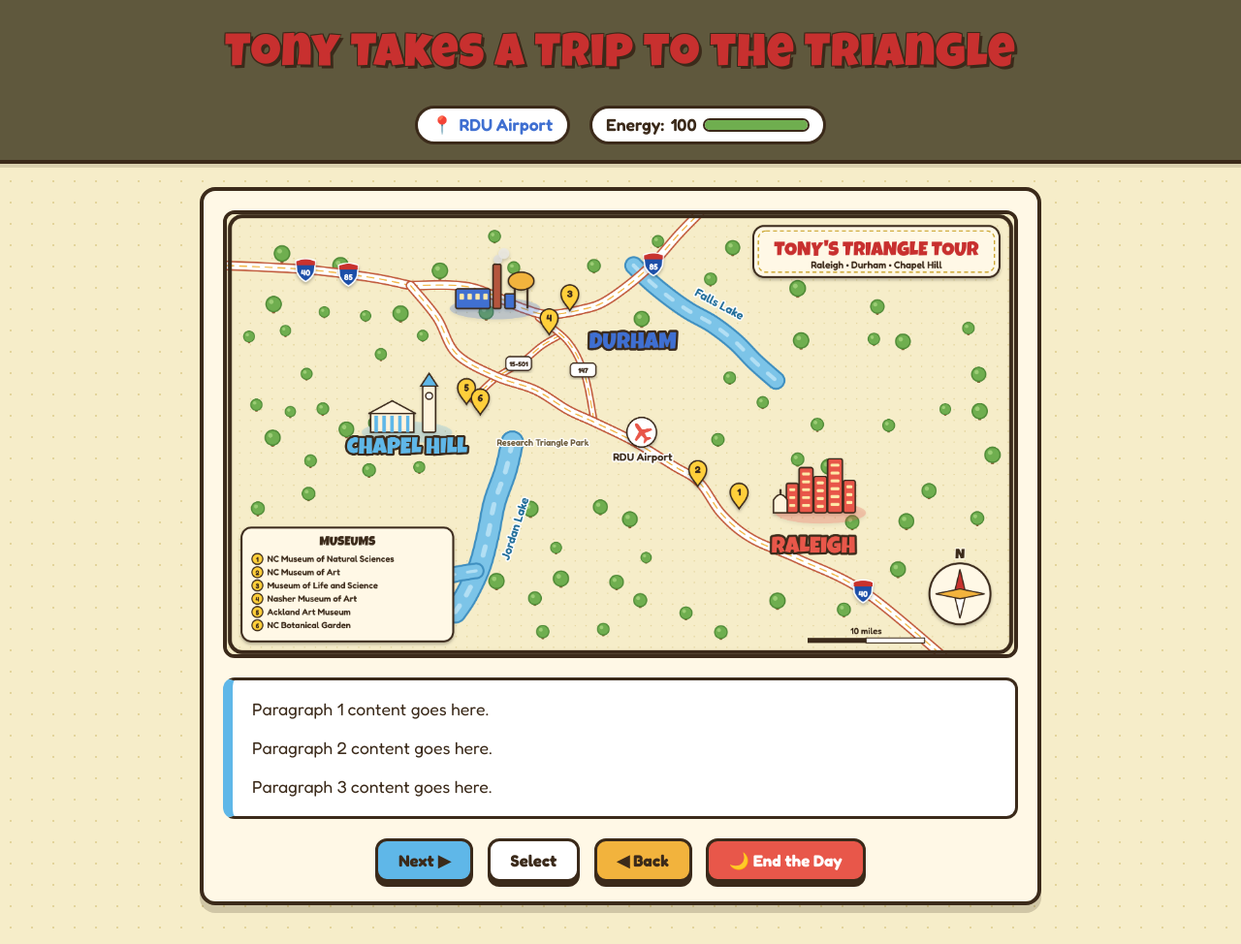
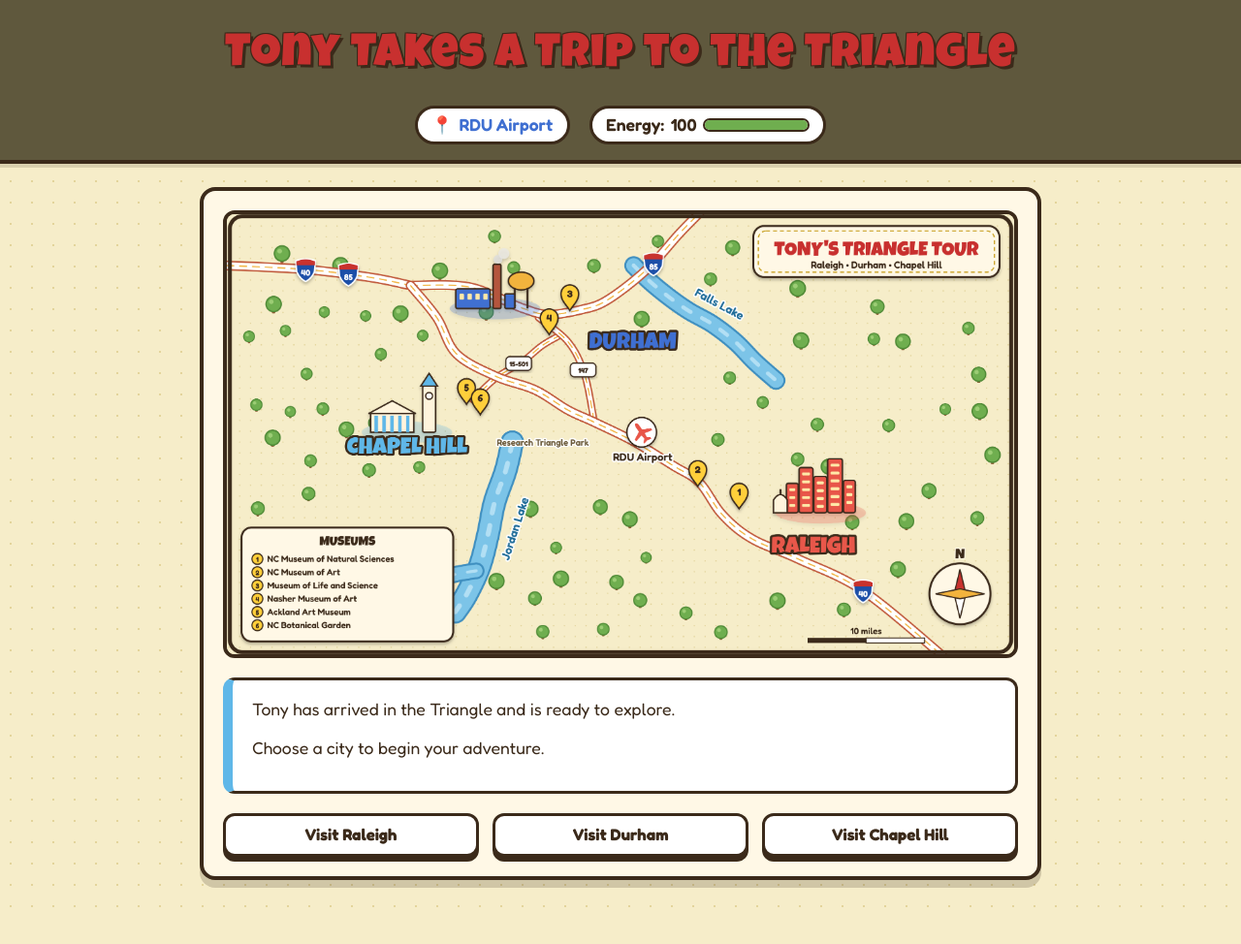
Before and after one commit to achunter3/WEB-115-Final-Project, a plain HTML site: page index.html in a window 1280 px wide. Shown: the whole page at 97% size. After the commit the page ends 948 px from the top, so only its background shows below. Drawn offline with Linux system fonts and the light colour scheme.

Commit message:
feat: added script.js and implemented base functionality

```diff
--- a/index.html
+++ b/index.html
@@ -38,12 +38,12 @@
 
             <!-- REQUIRED: buttons with ids -->
             <div id="nav-buttons">
-                <button id="nextButton">Next ▶</button>
-                <button id="selectButton">Select</button>
                 <button id="backButton">◀ Back</button>
+                <div id="choice-buttons"></div>
                 <button id="endDayButton">🌙 End the Day</button>
             </div>
         </section>
     </main>
+    <script src="script.js" defer></script>
 </body>
 </html>
--- /dev/null
+++ b/script.js
@@ -0,0 +1,203 @@
+// Scene content and choices for the Triangle tour.
+// Replace the placeholder descriptions and image paths as the story is written.
+const scenes = {
+    airport: {
+        title: "RDU Airport",
+        paragraphs: [
+            "Tony has arrived in the Triangle and is ready to explore.",
+            "Choose a city to begin your adventure.",
+            ""
+        ],
+        image: "triangle-map.png",
+        imageAlt: "Map of the Triangle",
+        tooltip: "Raleigh, Durham, and Chapel Hill make up the Research Triangle.",
+        choices: [
+            { label: "Visit Raleigh", target: "raleigh" },
+            { label: "Visit Durham", target: "durham" },
+            { label: "Visit Chapel Hill", target: "chapelHill" }
+        ]
+    },
+    raleigh: {
+        title: "Raleigh",
+        paragraphs: ["Tony is exploring Raleigh.", "Choose a museum. Use Back to return to the airport.", ""],
+        image: "triangle-map.png",
+        imageAlt: "Map of the Triangle",
+        choices: [
+            { label: "NC Museum of Natural Sciences", target: "naturalSciences" },
+            { label: "NC Museum of Art", target: "raleighArt" }
+        ]
+    },
+    durham: {
+        title: "Durham",
+        paragraphs: ["Tony is exploring Durham.", "Choose a museum. Use Back to return to the airport.", ""],
+        image: "triangle-map.png",
+        imageAlt: "Map of the Triangle",
+        choices: [
+            { label: "Museum of Life and Science", target: "lifeAndScience" },
+            { label: "Nasher Museum of Art", target: "nasher" }
+        ]
+    },
+    chapelHill: {
+        title: "Chapel Hill",
+        paragraphs: ["Tony is exploring Chapel Hill.", "Choose a museum. Use Back to return to the airport.", ""],
+        image: "triangle-map.png",
+        imageAlt: "Map of the Triangle",
+        choices: [
+            { label: "Ackland Art Museum", target: "ackland" },
+            { label: "NC Botanical Garden", target: "botanicalGarden" }
+        ]
+    },
+    naturalSciences: {
+        title: "NC Museum of Natural Sciences",
+        city: "raleigh",
+        paragraphs: ["Tony is visiting the NC Museum of Natural Sciences.", "Add this museum's story or challenge here.", ""],
+        image: "triangle-map.png",
+        imageAlt: "Map of the Triangle",
+        choices: []
+    },
+    raleighArt: {
+        title: "NC Museum of Art",
+        city: "raleigh",
+        paragraphs: ["Tony is visiting the NC Museum of Art.", "Add this museum's story or challenge here.", ""],
+        image: "triangle-map.png",
+        imageAlt: "Map of the Triangle",
+        choices: []
+    },
+    lifeAndScience: {
+        title: "Museum of Life and Science",
+        city: "durham",
+        paragraphs: ["Tony is visiting the Museum of Life and Science.", "Add this museum's story or challenge here.", ""],
+        image: "triangle-map.png",
+        imageAlt: "Map of the Triangle",
+        choices: []
+    },
+    nasher: {
+        title: "Nasher Museum of Art",
+        city: "durham",
+        paragraphs: ["Tony is visiting the Nasher Museum of Art.", "Add this museum's story or challenge here.", ""],
+        image: "triangle-map.png",
+        imageAlt: "Map of the Triangle",
+        choices: []
+    },
+    ackland: {
+        title: "Ackland Art Museum",
+        city: "chapel-hill",
+        paragraphs: ["Tony is visiting the Ackland Art Museum.", "Add this museum's story or challenge here.", ""],
+        image: "triangle-map.png",
+        imageAlt: "Map of the Triangle",
+        choices: []
+    },
+    botanicalGarden: {
+        title: "NC Botanical Garden",
+        city: "chapel-hill",
+        paragraphs: ["Tony is visiting the NC Botanical Garden.", "Add this museum's story or challenge here.", ""],
+        image: "triangle-map.png",
+        imageAlt: "Map of the Triangle",
+        choices: []
+    },
+    raleighEnding: {
+        title: "Raleigh Ending",
+        paragraphs: ["Tony ends the day in Raleigh.", "Add the Raleigh ending story here.", ""],
+        image: "triangle-map.png",
+        imageAlt: "Map of the Triangle",
+        choices: []
+    },
+    durhamEnding: {
+        title: "Durham Ending",
+        paragraphs: ["Tony ends the day in Durham.", "Add the Durham ending story here.", ""],
+        image: "triangle-map.png",
+        imageAlt: "Map of the Triangle",
+        choices: []
+    },
+    chapelHillEnding: {
+        title: "Chapel Hill Ending",
+        paragraphs: ["Tony ends the day in Chapel Hill.", "Add the Chapel Hill ending story here.", ""],
+        image: "triangle-map.png",
+        imageAlt: "Map of the Triangle",
+        choices: []
+    }
+};
+
+// DOM elements
+const elements = {
+    location: document.getElementById("location"),
+    image: document.getElementById("story-image"),
+    tooltip: document.getElementById("tooltip"),
+    paragraphs: [
+        document.getElementById("paragraph1"),
+        document.getElementById("paragraph2"),
+        document.getElementById("paragraph3")
+    ],
+    choices: document.getElementById("choice-buttons"),
+    back: document.getElementById("backButton"),
+    endDay: document.getElementById("endDayButton")
+};
+
+// Game state
+let currentSceneId = "airport";
+const sceneHistory = [];
+const visitedCities = new Set();
+
+// Render the current scene
+function renderScene() {
+    const scene = scenes[currentSceneId];
+    const isCityHub = ["raleigh", "durham", "chapelHill"].includes(currentSceneId);
+
+    elements.location.textContent = scene.title;
+    elements.image.src = scene.image;
+    elements.image.alt = scene.imageAlt;
+    elements.tooltip.textContent = scene.tooltip || "";
+
+    elements.paragraphs.forEach((paragraph, index) => {
+        paragraph.textContent = scene.paragraphs[index] || "";
+    });
+
+    elements.choices.replaceChildren();
+
+    // Create choice buttons for the current scene
+    scene.choices.forEach((choice) => {
+        const button = document.createElement("button");
+        button.textContent = choice.label;
+        button.addEventListener("click", () => moveToScene(choice.target));
+        elements.choices.appendChild(button);
+    });
+    elements.back.hidden = sceneHistory.length === 0;
+    elements.endDay.hidden = !isCityHub;
+    elements.endDay.disabled = visitedCities.size < 3;
+}
+
+// Move to a new scene and update the history
+function moveToScene(sceneId) {
+    sceneHistory.push(currentSceneId);
+    currentSceneId = sceneId;
+
+    const scene = scenes[sceneId];
+    if (scene.city) {
+        visitedCities.add(scene.city);
+    }
+
+    renderScene();
+}
+
+// Event listeners for "Back" button
+elements.back.addEventListener("click", () => {
+    const previousSceneId = sceneHistory.pop();
+    if (!previousSceneId) return;
+
+    currentSceneId = previousSceneId;
+    renderScene();
+});
+
+// Event listener for the "End Day" button
+elements.endDay.addEventListener("click", () => {
+    if (visitedCities.size < 3) return;
+
+    const endingByCity = {
+        raleigh: "raleighEnding",
+        durham: "durhamEnding",
+        chapelHill: "chapelHillEnding"
+    };
+    moveToScene(endingByCity[currentSceneId]);
+});
+
+renderScene();
--- a/style.css
+++ b/style.css
@@ -199,10 +199,20 @@ main {
 /* ---------- Buttons ---------- */
 #nav-buttons {
     display: flex;
-    justify-content: center;
-    flex-wrap: wrap;
+    align-items: flex-start;
     gap: 0.9rem;
     margin-top: 1.25rem;
+}
+
+#choice-buttons {
+    display: grid;
+    flex: 1;
+    grid-template-columns: repeat(auto-fit, minmax(min(100%, 150px), 1fr));
+    gap: 0.9rem;
+}
+
+#choice-buttons button {
+    width: 100%;
 }
 
 button {
@@ -242,16 +252,9 @@ button:disabled {
     box-shadow: var(--pop-shadow);
 }
 
-#nextButton {
-    background: var(--chapel-blue);
-}
-
-#selectButton {
-    background: #fff;
-}
-
 #backButton {
     background: var(--gold);
+    flex: 0 0 auto;
 }
 
 #endDayButton {
@@ -275,7 +278,16 @@ button:disabled {
         padding: 0.75rem;
     }
 
+    #nav-buttons {
+        flex-direction: column;
+    }
+
+    #choice-buttons {
+        width: 100%;
+    }
+
     #nav-buttons button {
         flex: 1 1 100%;
+        width: 100%;
     }
 }
```
